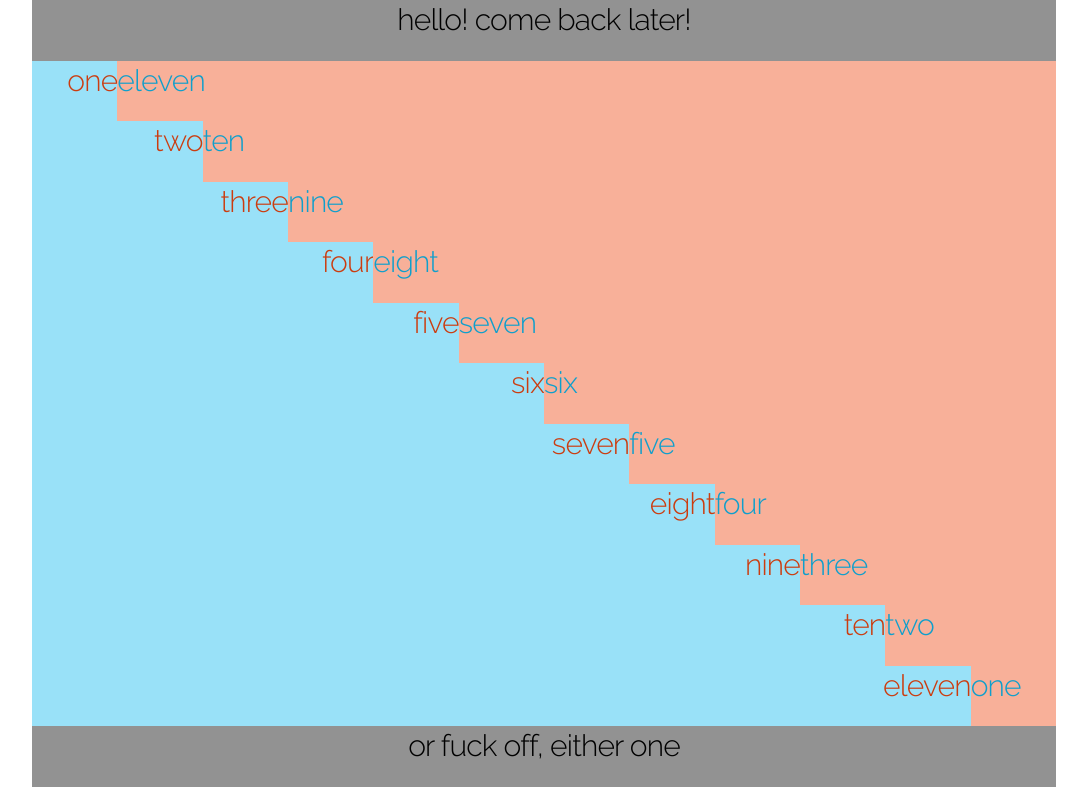
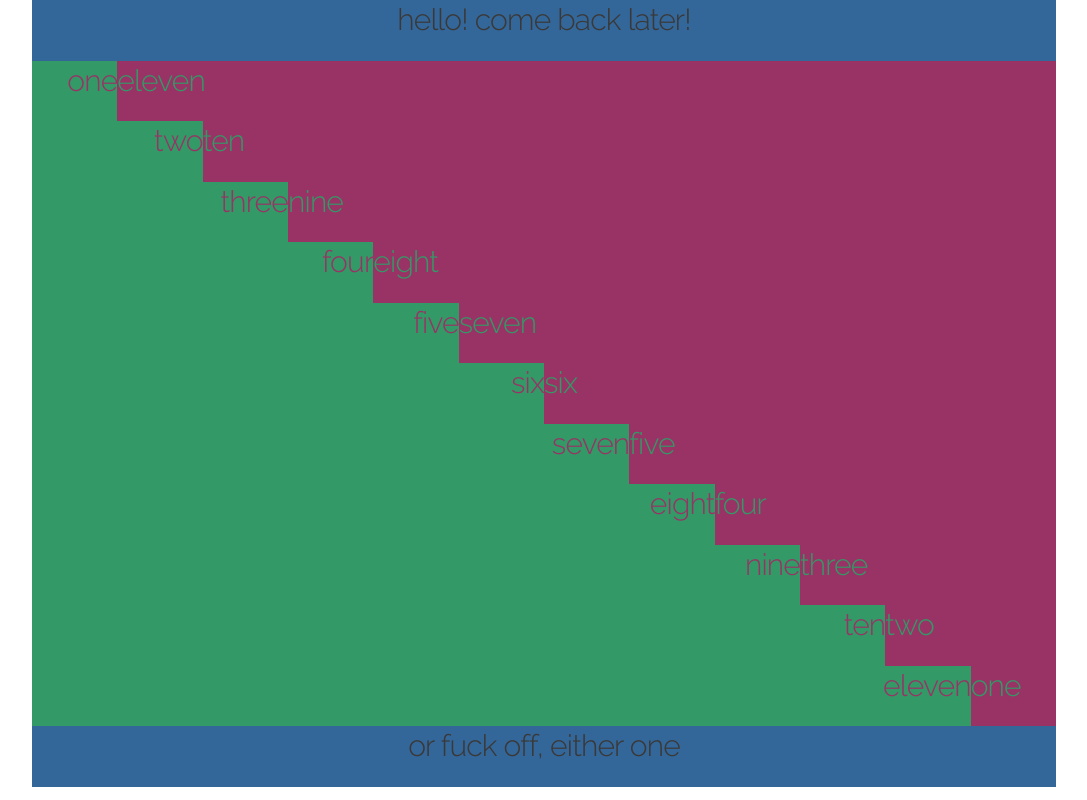
Before and after one commit to slowedown/slowedown, a website: page index.html in a window 1280 px wide. Shown: the whole page, without its empty margins (96-1183 px from the left). Drawn offline with nearby package versions, Linux system fonts and the light colour scheme; files that its build step writes are made by us from their sources.

Commit message:
color scheme

```diff
--- a/scss/base/_variables.scss
+++ b/scss/base/_variables.scss
@@ -10,12 +10,16 @@ $bp-larger-than-desktophd : "min-width: 1200px" !default;
 
 // Colors
 $light-grey: #e1e1e1 !default;
-$dark-grey: #333 !default;
-$primary-color: #33c3f0 !default;
+$dark-grey: #3b3836 !default;
+$primary-color: #339966 !default;
 $secondary-color: lighten($dark-grey, 13.5%) !default;
 $border-color: #bbb !default;
 $link-color: #1eaedb !default;
 $font-color: #222 !default;
+$tetrad-gr: #339966;
+$tetrad-bl: #336699;
+$tetrad-rd: #993366;
+$tetrad-yl: 996633;
 
 // Typography
 $font-family: "Raleway", "HelveticaNeue", "Helvetica Neue", Helvetica, Arial, sans-serif !default;
--- a/scss/modules/_grid.scss
+++ b/scss/modules/_grid.scss
@@ -115,20 +115,20 @@
   clear: both;
 }
 .only {
-  background-color: mix($primary-color, complement($primary-color));
-  color: #000;
+  background-color: $tetrad-bl;
+  color: $dark-grey;
   height: 45%;
   text-align: center;
 }
 .left {
-  background-color: mix($primary-color, #fff);
-  color: invert($primary-color);
+  background-color: $tetrad-gr;
+  color: $tetrad-rd;
   height: 45%;
   text-align: right;
 }
 .right {
-  background-color: mix(complement($primary-color), #fff);
-  color: invert(complement($primary-color));
+  background-color: $tetrad-rd;
+  color: $tetrad-gr;
   height: 45%;
   text-align: left;
 }
```
